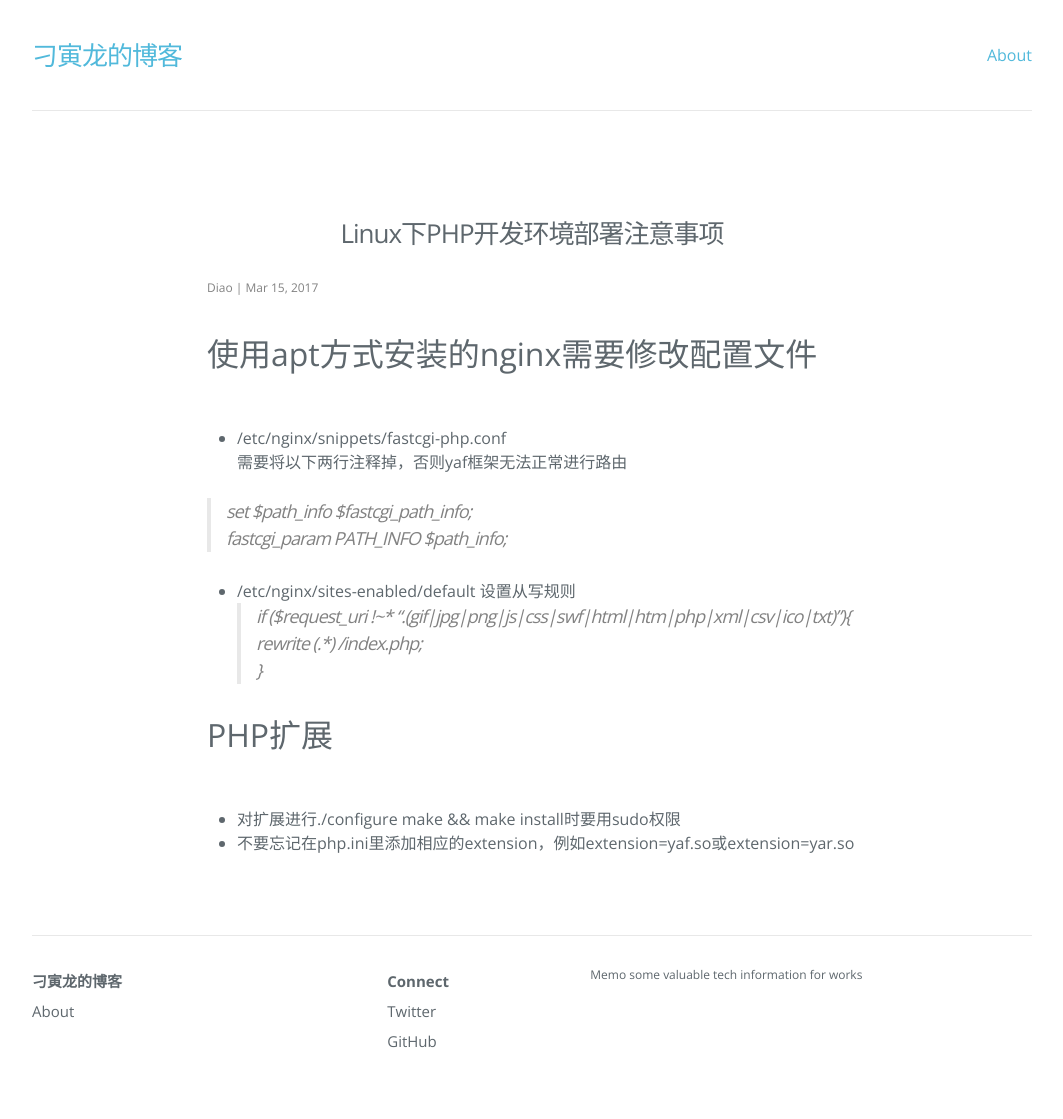
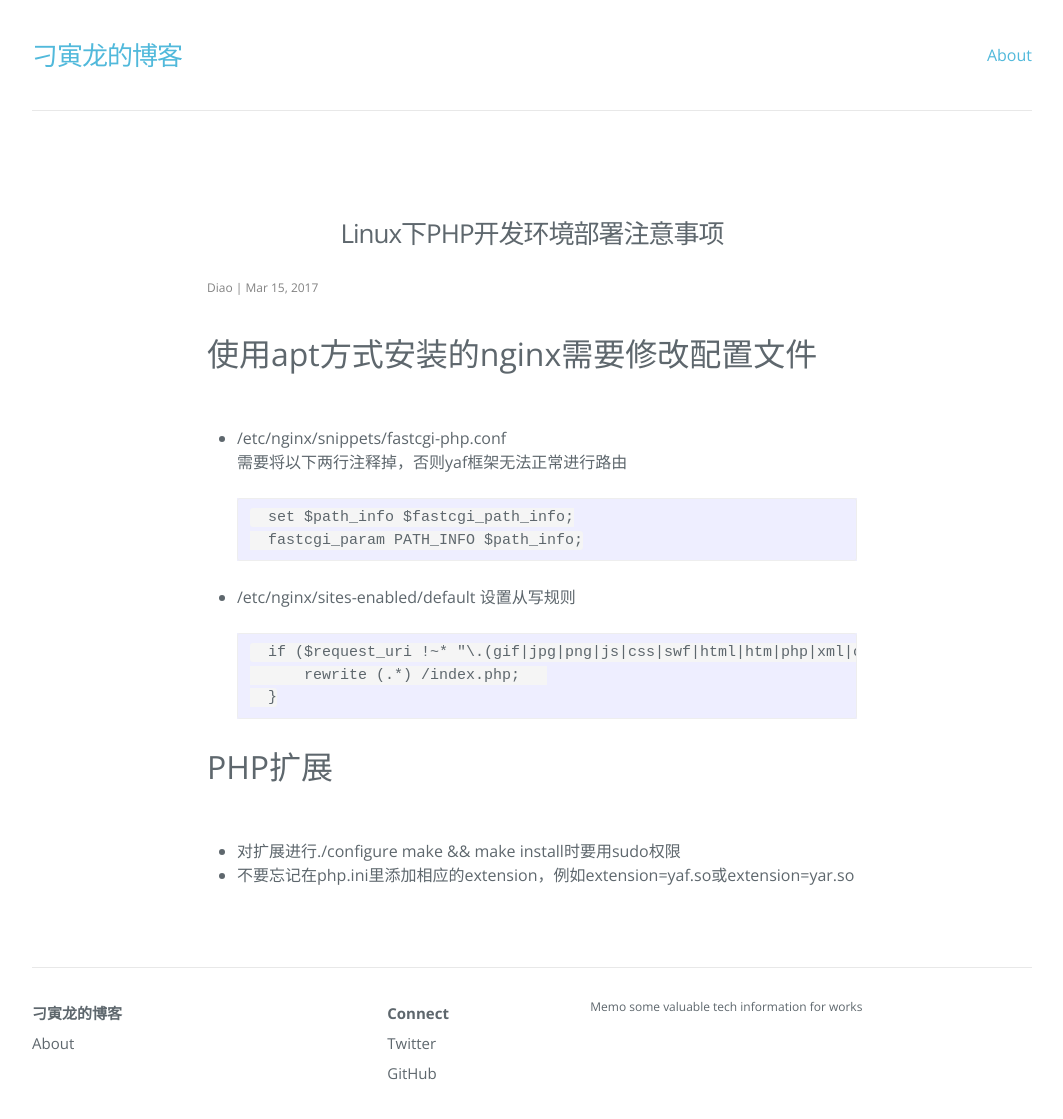
Before and after one commit to diaoyinlong/blog, a Jekyll site: the page built from _posts/2017-03-15-Linux下PHP开发环境部署注意事项.md, in a window 1280 px wide and 1155 px high. Shown: the top 1119 px of the window, without its empty margins (108-1171 px from the left). Built offline with Jekyll 4.4.1, drawn with Linux system fonts in a browser that asks for light colours; nearby versions of some CDN libraries.

Commit message:
Published with https://stackedit.io/

```diff
--- a/_posts/2017-03-15-Linux下PHP开发环境部署注意事项.md
+++ b/_posts/2017-03-15-Linux下PHP开发环境部署注意事项.md
@@ -8,14 +8,17 @@ tags: 'nginx,PHP,扩展'
 * /etc/nginx/snippets/fastcgi-php.conf
 需要将以下两行注释掉，否则yaf框架无法正常进行路由
 
-> set $path_info $fastcgi_path_info;
-> fastcgi_param PATH_INFO $path_info;
+	    set $path_info $fastcgi_path_info;
+	    fastcgi_param PATH_INFO $path_info;
+
+
 
 * /etc/nginx/sites-enabled/default
 设置从写规则
-> if ($request_uri !~* "\.(gif|jpg|png|js|css|swf|html|htm|php|xml|csv|ico|txt)"){
->  rewrite (.*) /index.php;
-> }
+
+		if ($request_uri !~* "\.(gif|jpg|png|js|css|swf|html|htm|php|xml|csv|ico|txt)"){
+			rewrite (.*) /index.php;
+		}
 
 
 ## PHP扩展 ##
```
